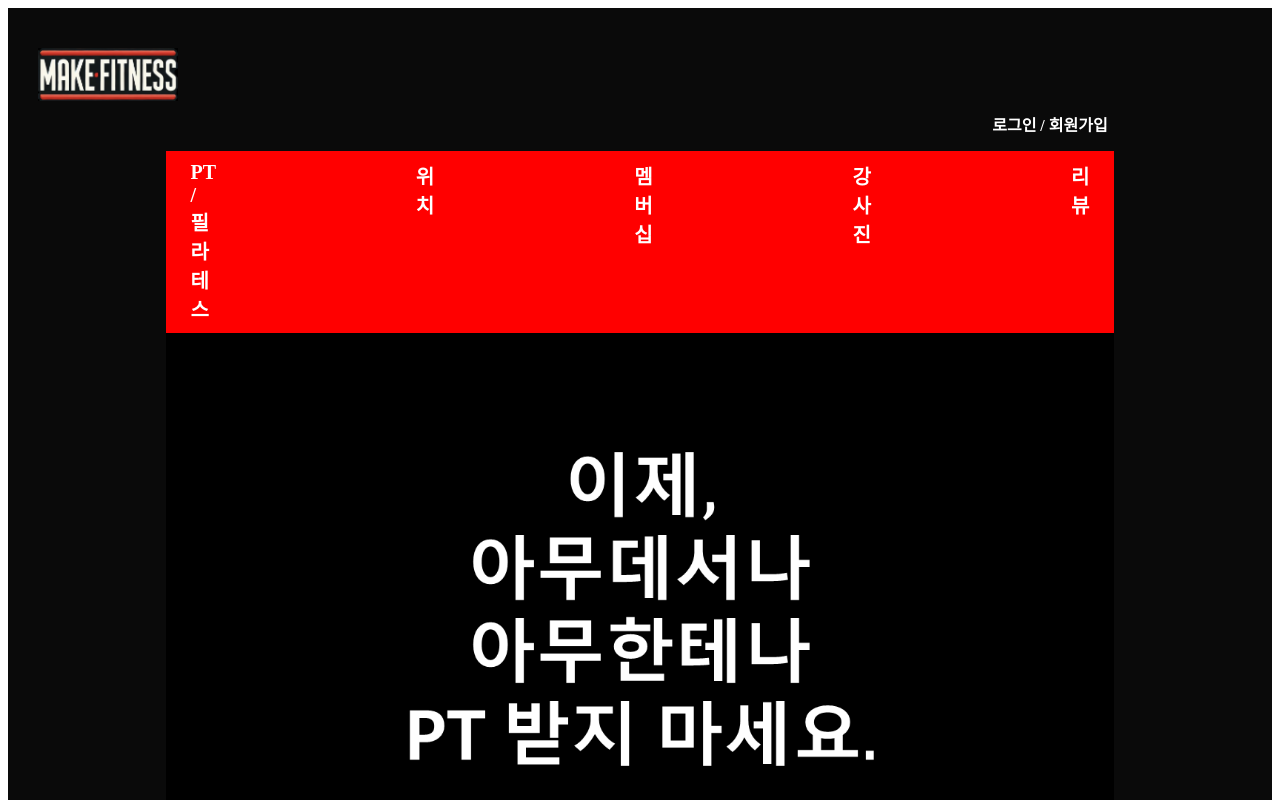
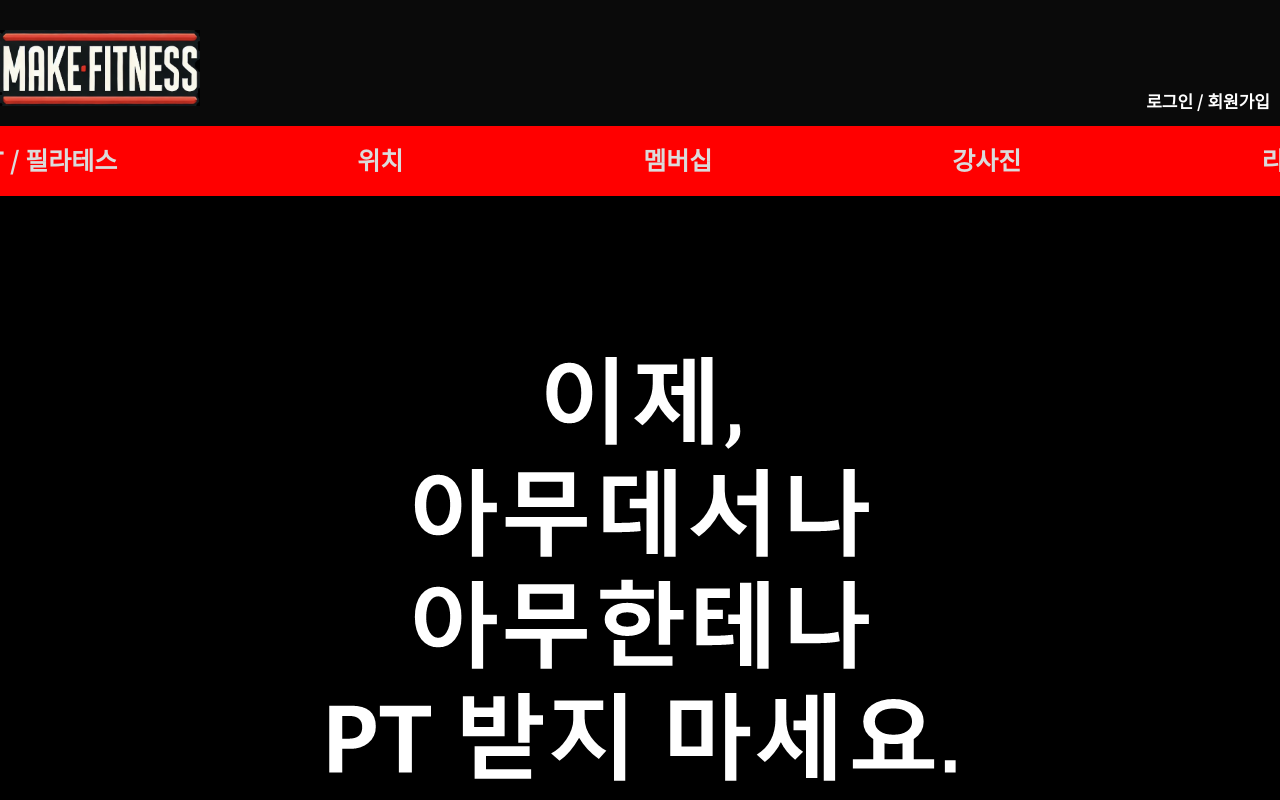
Before and after one commit to Make-Fitness/Make-Fitness-Front, a React (Vite) app: page / in a window 1280 px wide. Shown: the top 800 px of the page. Built offline with nearby package versions, Linux system fonts and the light colour scheme.

Commit message:
main page 수정본

```diff
--- a/src/App.jsx
+++ b/src/App.jsx
@@ -1,10 +1,13 @@
 import { BrowserRouter as Router, Routes, Route } from "react-router-dom";
 import MainPage from "./pages/MainPage/MainPage"
+import { Global } from "@emotion/react";
+import { global } from "./styles/global.js"
 
 function App() {
 
   return (
     <>
+      <Global styles={global} />
       <Router>
         <Routes>
           <Route path="/*" element={<MainPage />} />
--- a/src/pages/MainPage/MainPage.jsx
+++ b/src/pages/MainPage/MainPage.jsx
@@ -5,6 +5,7 @@ import React from 'react';
 function MainPage(props) {
 
   return (
+    <div css={s.root}>
       <div css={s.container}>
           <div css={s.header}>
             <div css={s.logo}><img src="/logo.png" alt="메인 로고" /></div>
@@ -29,6 +30,7 @@ function MainPage(props) {
             <p>© MAKE FITNESS. All rights reserved.</p>
           </div>
       </div>
+    </div>
   );
 }
 
--- a/src/pages/MainPage/style.js
+++ b/src/pages/MainPage/style.js
@@ -1,41 +1,41 @@
 import { css } from "@emotion/react";
 
+export const root = css`
+
+  margin: auto;
+  max-width: max-content;
+  max-height: max-content;
+`;
+
 export const container = css`
-
   display: flex;
   flex-direction: column;
   justify-content: space-between;
   align-items: center;
   color: white;
-  background-color:rgb(10, 10, 10);
+  background-color: rgb(10, 10, 10);
   width: 100%;
   overflow-y: auto;
 `;
 
-
 export const header = css`
-
   display: flex;
   justify-content: space-between;
   align-items: center;
-  margin: 10px;
-  padding-top: 30px;
+  margin: 1rem;
+  padding-top: 2rem;
   width: 100%;
-  background-color:rgb(10, 10, 10);
-  font-size: 17px;
-
+  background-color: rgb(10, 10, 10);
+  font-size: 2rem;
 `;
 
 export const logo = css`
-
   display: flex;
   align-items: center;
-  padding-left: 30px;
-  padding-bottom: 40px;
+  padding-bottom: 1rem;
 
   & > img {
-
-    width: 140px; /* 로고 크기 조절 */
+    width: 20rem;
   }
 
   &:hover {
@@ -45,19 +45,19 @@ export const logo = css`
 
 export const auth = css`
 
-  padding-top: 60px;
-  padding-right: 13%;
-  font-size: 16px;
+  padding-top: 5.5rem;
+  padding-right: 1rem;
+  font-size: 1.7rem;
   font-weight: bold;
   cursor: pointer;
   color: white;
 `;
 
 export const navigation = css`
-
-  width: 75%;
+  width: 100%;
+  height: 6rem;
   background-color: red;
-  padding: 10px 0;
+  padding: 0.5rem 0;
 
   ul {
     display: flex;
@@ -69,15 +69,16 @@ export const navigation = css`
 
   li {
     position: relative;
-    margin: 0 100px;
-    font-size: 20px;
+    margin: 1rem 12rem;
+    font-size: 2.5rem;
     font-weight: bold;
+    white-space: nowrap;
     cursor: pointer;
-    transition:  border-bottom 0.3s ease-in-out;
+    transition: ease-in-out;
 
     &:hover {
-    border-bottom: 1px solid white; /* 호버 시 줄 추가 */
-  }
+      border-bottom: 0.2rem solid white;
+    }
   }
 `;
 
@@ -85,17 +86,14 @@ export const mainImgs = css`
   display: flex;
   flex-direction: column;
   align-items: center;
-  width: 75%;
+  width: 100%;
 `;
 
 export const mainImg = css`
   display: flex;
   justify-content: center;
   width: 100%;
-  height: 100%;
-
   align-items: center;
-
   flex-grow: 1;
 
   & > img {
@@ -107,8 +105,8 @@ export const mainImg = css`
 export const footer = css`
   width: 100%;
   text-align: center;
-  padding: 15px;
+  padding: 1rem;
   background-color: #111;
-  font-size: 14px;
+  font-size: 2.5rem;
   color: #aaa;
 `;
--- /dev/null
+++ b/src/styles/global.js
@@ -0,0 +1,22 @@
+import { css } from "@emotion/react";
+
+export const global = css`
+
+    @import url('https://fonts.googleapis.com/css2?family=Black+Han+Sans&family=Noto+Sans+KR:wght@100..900&family=Noto+Sans:ital,wght@0,100..900;1,100..900&display=swap');
+
+    * {
+        color: #dbdbdb;
+    }
+
+    html, body {
+        margin: 0;
+        padding: 0;
+        height: 100vh;
+        overflow: auto;
+        background-color: rgb(10, 10, 10);
+        font-family: "Noto Sans KR", serif;
+        font-size: 62.5%;
+    }
+
+
+`;
```
Lines whose indentation alone changed are shown as unchanged.
